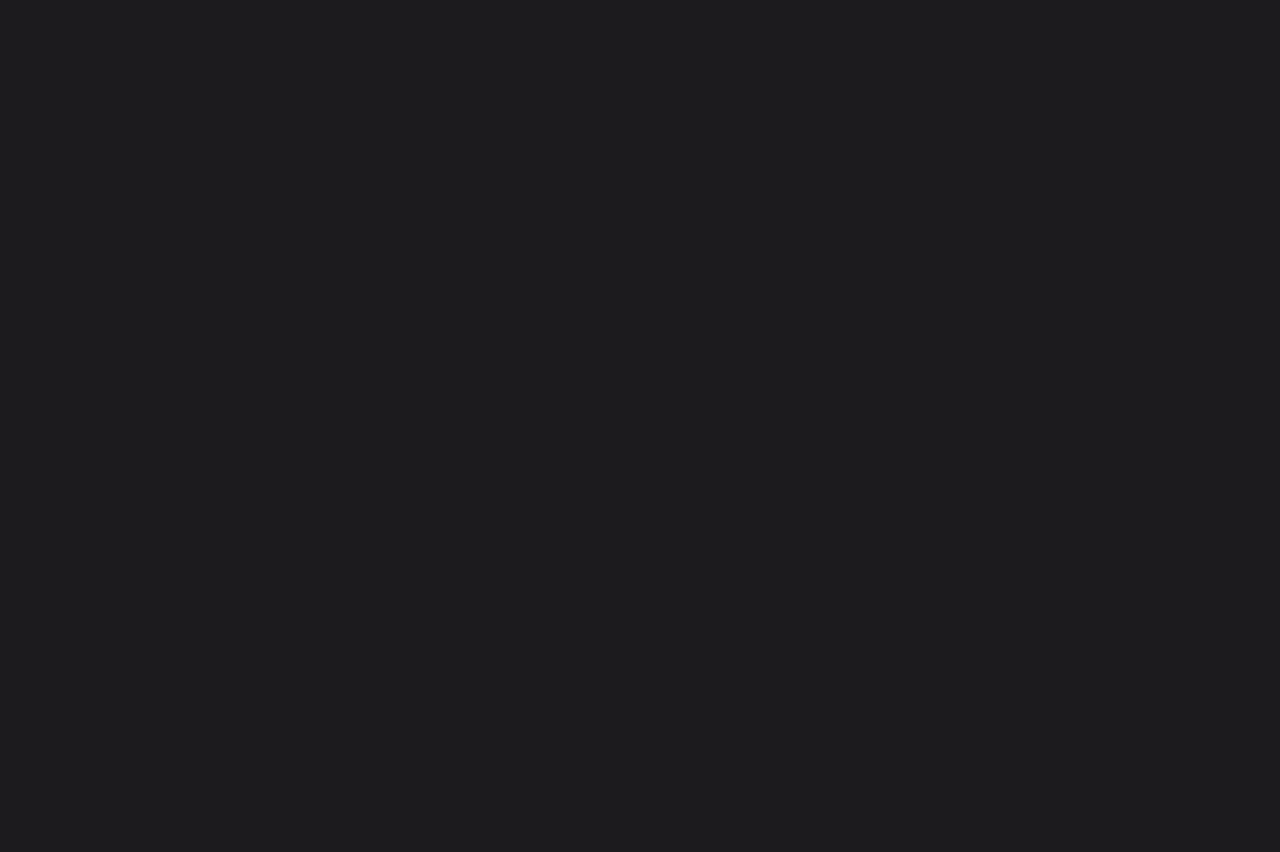
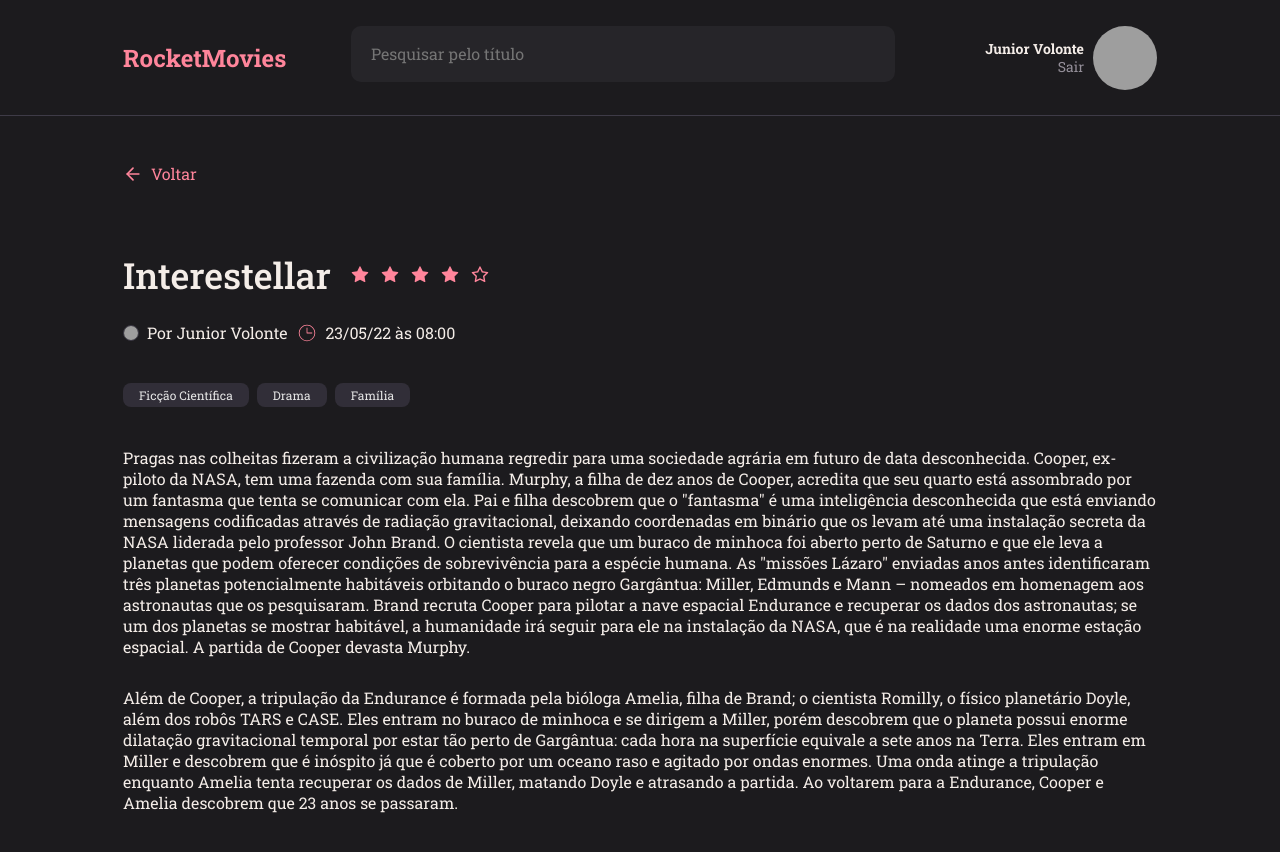
Before and after one commit to juniorvolontedev/explorer-rocket-movie, a React (Vite) app: page /details in a window 1280 px wide. Before the commit this address had no page. Shown: the top 852 px of the page. Before the commit the page ends 800 px from the top, so only its background shows below. Built offline with nearby package versions, Linux system fonts and the light colour scheme; grey boxes are pictures that could not be loaded.

Commit message:
criado a página de details

```diff
--- a/src/components/CardMovie/index.jsx
+++ b/src/components/CardMovie/index.jsx
@@ -1,5 +1,7 @@
+import { Link } from "react-router-dom";
 import { AiFillStar, AiOutlineStar } from "react-icons/ai";
 import { Container } from "./styles";
+import { Tags } from "../Tags";
 
 export function CardMovie({ title, rating, tags = [], children, ...rest }) {
   const stars = [];
@@ -12,17 +14,15 @@ export function CardMovie({ title, rating, tags = [], children, ...rest }) {
 
   return (
     <Container {...rest}>
-      <h3>{title}</h3>
+      <Link to="/details">
+        <h3>{title}</h3>
 
-      <div className="rating">{stars.map((star) => star)}</div>
+        <div className="rating">{stars.map((star) => star)}</div>
 
-      {children}
+        {children}
 
-      <ul>
-        {tags.map((name, index) => (
-          <li key={index}>{name}</li>
-        ))}
-      </ul>
+        <Tags tags={tags} />
+      </Link>
     </Container>
   );
 }
--- a/src/components/CardMovie/styles.js
+++ b/src/components/CardMovie/styles.js
@@ -5,6 +5,10 @@ export const Container = styled.article`
   padding: 3.2rem;
   border-radius: 1.6rem;
   margin-bottom: 2.4rem;
+
+  a {
+    text-decoration: none;
+  }
 
   h3 {
     font-weight: 700;
@@ -36,22 +40,4 @@ export const Container = styled.article`
     -webkit-line-clamp: 2;
     -webkit-box-orient: vertical;
   }
-
-  ul {
-    list-style: none;
-    display: flex;
-    flex-wrap: wrap;
-    gap: 0.8rem;
-    margin-top: 1.5rem;
-    font-weight: 400;
-    font-size: 1.2rem;
-    line-height: 1.4rem;
-    color: ${({ theme }) => theme.COLORS.TEXT_TAG};
-
-    li {
-      background: ${({ theme }) => theme.COLORS.BUTTON_TEXT_COLOR};
-      padding: 0.5rem 1.6rem;
-      border-radius: 0.8rem;
-    }
-  }
 `;
--- a/src/components/Movies/styles.js
+++ b/src/components/Movies/styles.js
@@ -1,6 +1,8 @@
 import styled from "styled-components";
 
 export const Container = styled.section`
+  display: grid;
+
   > header {
     display: flex;
     align-items: center;
--- /dev/null
+++ b/src/components/Tags/index.jsx
@@ -0,0 +1,11 @@
+import { Container } from "./styles";
+
+export function Tags({ tags = [], ...rest }) {
+  return (
+    <Container>
+      {tags.map((name, index) => (
+        <li key={index}>{name}</li>
+      ))}
+    </Container>
+  );
+}
--- /dev/null
+++ b/src/components/Tags/styles.js
@@ -0,0 +1,19 @@
+import styled from "styled-components";
+
+export const Container = styled.ul`
+  list-style: none;
+  display: flex;
+  flex-wrap: wrap;
+  gap: 0.8rem;
+  margin-top: 1.5rem;
+  font-weight: 400;
+  font-size: 1.2rem;
+  line-height: 1.4rem;
+  color: ${({ theme }) => theme.COLORS.TEXT_TAG};
+
+  li {
+    background: ${({ theme }) => theme.COLORS.BUTTON_TEXT_COLOR};
+    padding: 0.5rem 1.6rem;
+    border-radius: 0.8rem;
+  }
+`;
--- /dev/null
+++ b/src/pages/Details/index.jsx
@@ -0,0 +1,95 @@
+import { FiArrowLeft } from "react-icons/fi";
+import { AiFillStar, AiOutlineStar } from "react-icons/ai";
+import { CiClock2 } from "react-icons/ci";
+import { Container } from "./styles";
+import { MainScreen } from "../../components/MainScreen";
+import { Brand } from "../../components/Brand";
+import { Input } from "../../components/Input";
+import { Profile } from "../../components/Profile";
+import { TextLink } from "../../components/TextLink";
+import { Tags } from "../../components/Tags";
+
+export function Details() {
+  return (
+    <MainScreen>
+      <header>
+        <Brand />
+        <Input type="text" placeholder="Pesquisar pelo título" />
+        <Profile />
+      </header>
+      <main>
+        <Container>
+          <TextLink to="/" icon={FiArrowLeft} label="Voltar" />
+
+          <div className="detailsHeader">
+            <h1>Interestellar</h1>
+
+            <div className="rating">
+              <AiFillStar />
+              <AiFillStar />
+              <AiFillStar />
+              <AiFillStar />
+              <AiOutlineStar />
+            </div>
+          </div>
+
+          <div className="metaInfo">
+            <div>
+              <img
+                src="https://github.com/juniorvolontedev.png"
+                alt="Minha Foto"
+              />
+              <span>Por Junior Volonte</span>
+            </div>
+
+            <div>
+              <CiClock2 />
+              <span>23/05/22 às 08:00</span>
+            </div>
+          </div>
+
+          <Tags tags={["Ficção Científica", "Drama", "Família"]} />
+
+          <div className="detailContent">
+            <p>
+              Pragas nas colheitas fizeram a civilização humana regredir para
+              uma sociedade agrária em futuro de data desconhecida. Cooper,
+              ex-piloto da NASA, tem uma fazenda com sua família. Murphy, a
+              filha de dez anos de Cooper, acredita que seu quarto está
+              assombrado por um fantasma que tenta se comunicar com ela. Pai e
+              filha descobrem que o "fantasma" é uma inteligência desconhecida
+              que está enviando mensagens codificadas através de radiação
+              gravitacional, deixando coordenadas em binário que os levam até
+              uma instalação secreta da NASA liderada pelo professor John Brand.
+              O cientista revela que um buraco de minhoca foi aberto perto de
+              Saturno e que ele leva a planetas que podem oferecer condições de
+              sobrevivência para a espécie humana. As "missões Lázaro" enviadas
+              anos antes identificaram três planetas potencialmente habitáveis
+              orbitando o buraco negro Gargântua: Miller, Edmunds e Mann –
+              nomeados em homenagem aos astronautas que os pesquisaram. Brand
+              recruta Cooper para pilotar a nave espacial Endurance e recuperar
+              os dados dos astronautas; se um dos planetas se mostrar habitável,
+              a humanidade irá seguir para ele na instalação da NASA, que é na
+              realidade uma enorme estação espacial. A partida de Cooper devasta
+              Murphy.
+            </p>
+
+            <p>
+              Além de Cooper, a tripulação da Endurance é formada pela bióloga
+              Amelia, filha de Brand; o cientista Romilly, o físico planetário
+              Doyle, além dos robôs TARS e CASE. Eles entram no buraco de
+              minhoca e se dirigem a Miller, porém descobrem que o planeta
+              possui enorme dilatação gravitacional temporal por estar tão perto
+              de Gargântua: cada hora na superfície equivale a sete anos na
+              Terra. Eles entram em Miller e descobrem que é inóspito já que é
+              coberto por um oceano raso e agitado por ondas enormes. Uma onda
+              atinge a tripulação enquanto Amelia tenta recuperar os dados de
+              Miller, matando Doyle e atrasando a partida. Ao voltarem para a
+              Endurance, Cooper e Amelia descobrem que 23 anos se passaram.
+            </p>
+          </div>
+        </Container>
+      </main>
+    </MainScreen>
+  );
+}
--- /dev/null
+++ b/src/pages/Details/styles.js
@@ -0,0 +1,72 @@
+import styled from "styled-components";
+
+export const Container = styled.article`
+  .detailsHeader {
+    margin: 6.4rem 0 2.4rem;
+    display: flex;
+    align-items: center;
+    gap: 1.9rem;
+
+    h1 {
+      font-weight: 500;
+      font-size: 3.6rem;
+      line-height: 4.7rem;
+      color: ${({ theme }) => theme.COLORS.TEXT};
+    }
+
+    .rating {
+      display: flex;
+      align-items: center;
+      gap: 1rem;
+    }
+
+    svg {
+      color: ${({ theme }) => theme.COLORS.PRIMARY};
+      font-size: 2rem;
+    }
+  }
+
+  .metaInfo {
+    display: flex;
+    align-items: center;
+    gap: 1rem;
+
+    div {
+      display: flex;
+      align-items: center;
+      gap: 0.8rem;
+      margin-bottom: 2.5rem;
+    }
+
+    img {
+      width: 1.6rem;
+      height: 1.6rem;
+      border: solid 1px ${({ theme }) => theme.COLORS.BORDER_COLOR};
+      border-radius: 50%;
+    }
+
+    span {
+      font-weight: 400;
+      font-size: 1.6rem;
+      line-height: 1.9rem;
+    }
+
+    svg {
+      font-size: 2rem;
+      color: ${({ theme }) => theme.COLORS.PRIMARY};
+    }
+  }
+
+  .detailContent {
+    p {
+      &:first-child {
+        margin-top: 4rem;
+      }
+
+      margin-top: 3rem;
+      font-weight: 400;
+      font-size: 1.6rem;
+      line-height: 2.1rem;
+    }
+  }
+`;
--- a/src/routes/app.routes.jsx
+++ b/src/routes/app.routes.jsx
@@ -1,11 +1,13 @@
 import { Routes, Route } from "react-router-dom";
 
 import { Home } from "../pages/Home";
+import { Details } from "../pages/Details";
 
 export function AppRoutes() {
   return (
     <Routes>
       <Route path="/" element={<Home />} />
+      <Route path="/details" element={<Details />} />
     </Routes>
   );
 }
```
